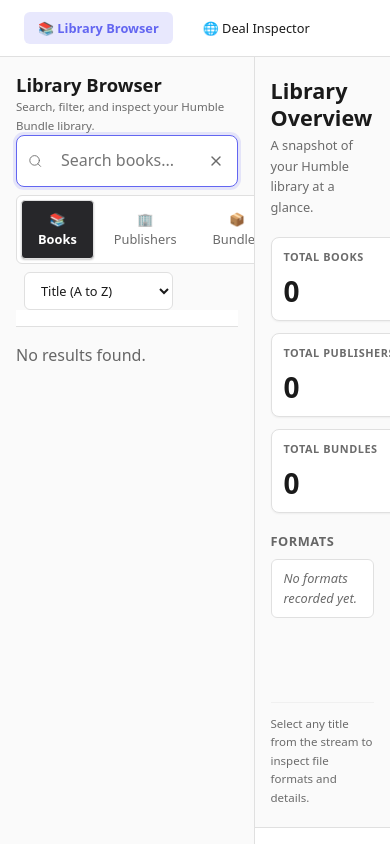
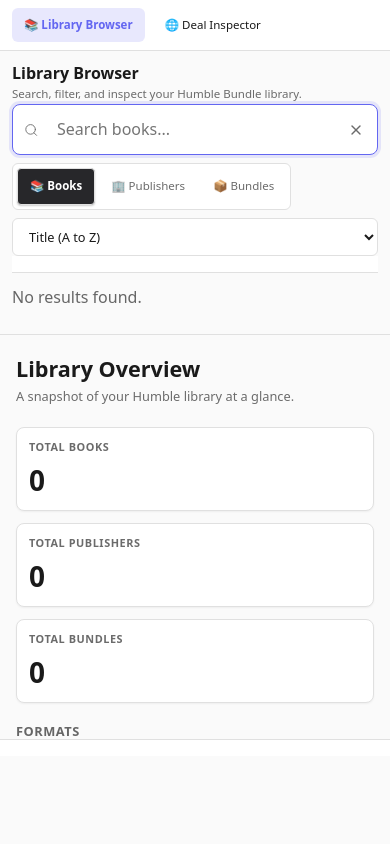
Before and after one commit to Hectormalvarez/humblelibrarysync, a FastAPI app: page / in a window 390 px wide. Run offline with FastAPI, Linux system fonts and the light colour scheme; data that the repository does not hold is empty; some libraries are stand-ins or nearby versions.

Commit message:
feat(css): add responsive media queries for tablet and mobile
- Stack panes vertically below 900px, inspector becomes slide-over drawer
- Simplify spacing and layout below 600px
- Make mode switcher wrap on small screens
- Stack expired bundle rows vertically on mobile
- Improve navigation and control bar padding for touch devices

```diff
--- a/app/static/css/style.css
+++ b/app/static/css/style.css
@@ -1718,3 +1718,92 @@ main.container:has(.app-workspace) {
     transform: none;
   }
 }
+
+/* ================================================================
+   11. RESPONSIVE DESIGN
+   ================================================================ */
+
+/*
+ * Tablet and below: stack panes vertically, inspector becomes a
+ * slide-over drawer.
+ */
+@media (max-width: 900px) {
+  .app-workspace {
+    flex-direction: column;
+  }
+
+  .master-pane,
+  .inspector-pane {
+    width: 100%;
+    height: auto;
+  }
+
+  .inspector-pane {
+    border-left: none;
+    border-top: 1px solid var(--color-border);
+    max-height: 50vh;
+  }
+
+  .control-bar {
+    padding: var(--space-3);
+  }
+
+  .stream-container {
+    padding: 0 var(--space-3) var(--space-3) var(--space-3);
+  }
+}
+
+/*
+ * Mobile: further simplify spacing and layout.
+ */
+@media (max-width: 600px) {
+  nav {
+    padding: var(--space-2) var(--space-3);
+    gap: var(--space-2);
+  }
+
+  .nav-link {
+    padding: var(--space-2) var(--space-3);
+    font-size: var(--text-xs);
+  }
+
+  .view-title {
+    font-size: var(--text-md);
+  }
+
+  .view-subtitle {
+    font-size: var(--text-xs);
+  }
+
+  .mode-switcher {
+    flex-wrap: wrap;
+  }
+
+  .mode-pill {
+    padding: var(--space-2) var(--space-3);
+    font-size: var(--text-xs);
+  }
+
+  .sort-select {
+    width: 100%;
+    margin-left: 0;
+    margin-top: var(--space-2);
+  }
+
+  .stat-grid {
+    grid-template-columns: 1fr;
+  }
+
+  .category-grid {
+    flex-direction: column;
+  }
+
+  .expired-bundle-row {
+    flex-direction: column;
+    align-items: flex-start;
+  }
+
+  .expired-bundle-stats {
+    margin-top: var(--space-2);
+  }
+}
```
